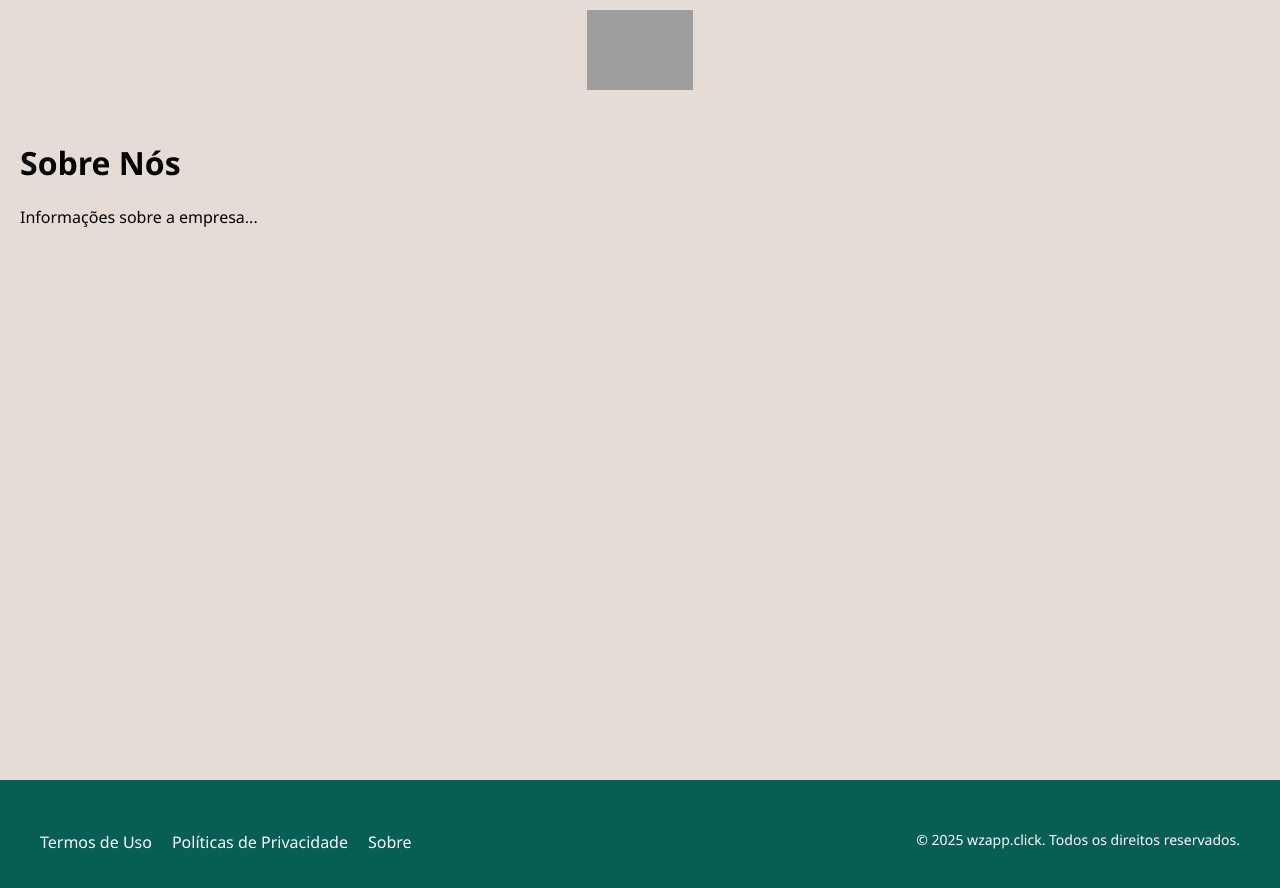
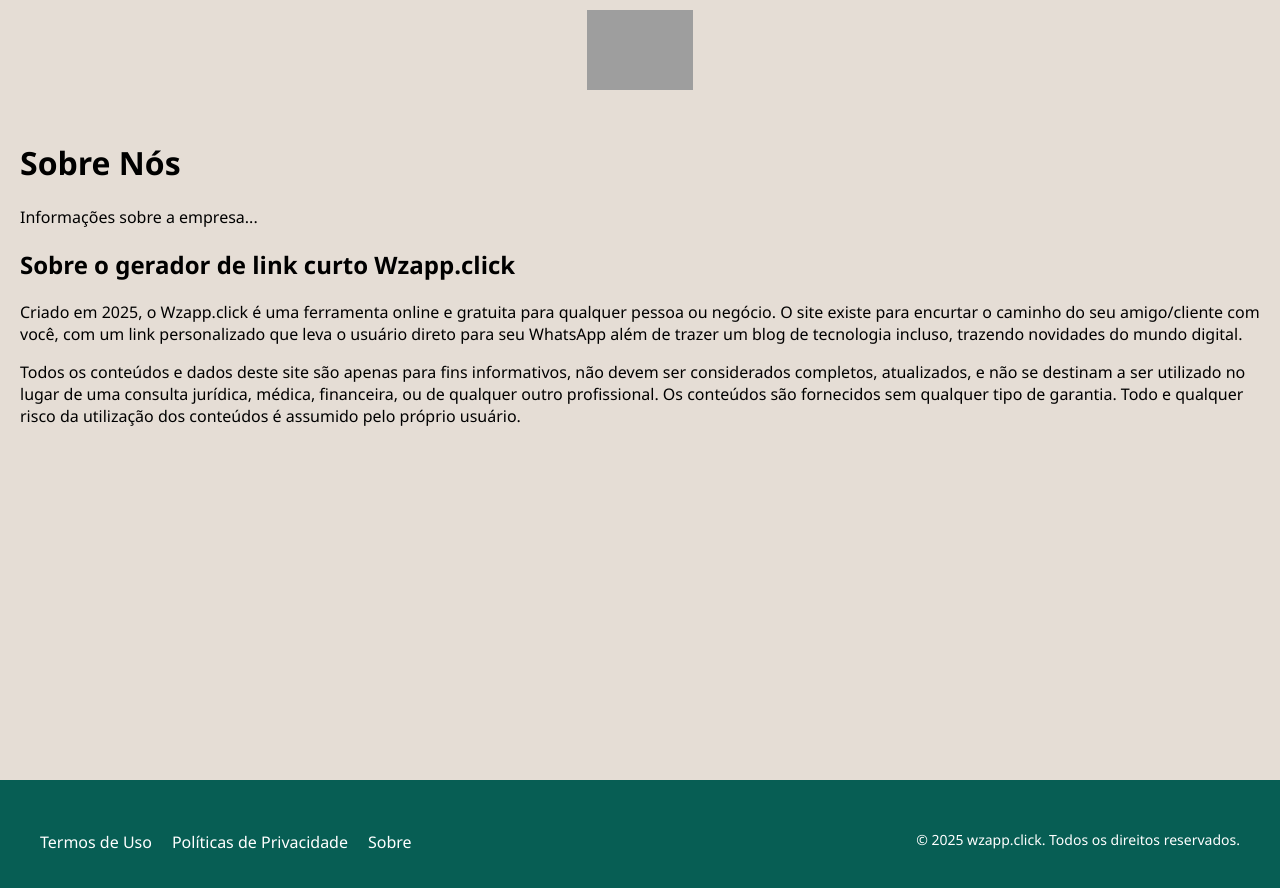
Before and after one commit to wzappbr/wzapp, a Next.js app: page /sobre in a window 1280 px wide. Shown: the top 888 px of the page. Built offline with nearby package versions, Linux system fonts and the light colour scheme; grey boxes are pictures that could not be loaded.

Commit message:
Update page.tsx

```diff
--- a/app/sobre/page.tsx
+++ b/app/sobre/page.tsx
@@ -6,6 +6,22 @@
     <div>
       <h1>Sobre Nós</h1>
       <p>Informações sobre a empresa...</p>
+      <h2>Sobre o gerador de link curto Wzapp.click</h2>
+      <p>
+        Criado em 2025, o Wzapp.click é uma ferramenta online e gratuita para
+        qualquer pessoa ou negócio. O site existe para encurtar o caminho do seu
+        amigo/cliente com você, com um link personalizado que leva o usuário
+        direto para seu WhatsApp além de trazer um blog de tecnologia incluso,
+        trazendo novidades do mundo digital.
+      </p>
+      <p>
+        Todos os conteúdos e dados deste site são apenas para fins informativos,
+        não devem ser considerados completos, atualizados, e não se destinam a
+        ser utilizado no lugar de uma consulta jurídica, médica, financeira, ou
+        de qualquer outro profissional. Os conteúdos são fornecidos sem qualquer
+        tipo de garantia. Todo e qualquer risco da utilização dos conteúdos é
+        assumido pelo próprio usuário.
+      </p>
     </div>
   );
 };
```
